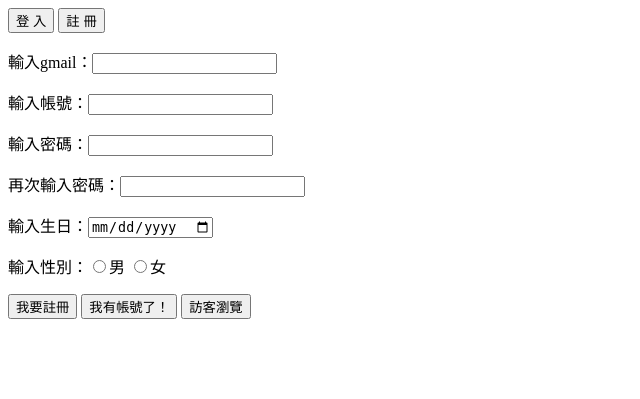
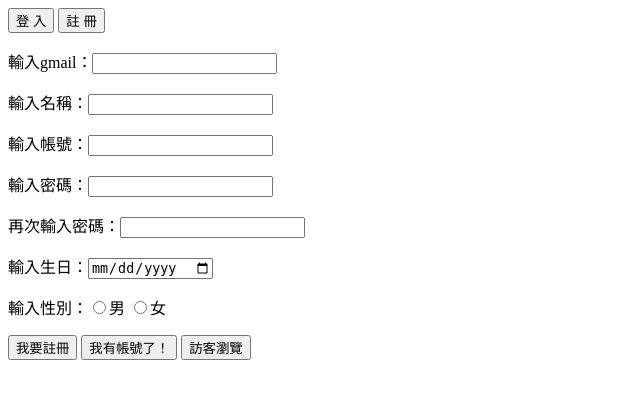
Before and after one commit to mark90645/welovejenny, a PHP site: page /sign_up_page.php in a window 1280 px wide. Shown: the top 399 px of the page, without its empty margins (0-640 px from the left). Run offline with PHP 8.4, Linux system fonts and the light colour scheme.

Commit message:
Update sign_up_page.php

```diff
--- a/sign_up_page.php
+++ b/sign_up_page.php
@@ -76,6 +76,8 @@ function function_alert($message) {
                         <p class = "input_bar">
                             輸入gmail：<input type="text" name="gmail"></p>
                         <p class = "input_bar">
+                            輸入名稱：<input type="text" name="member_name"></p>
+                        <p class = "input_bar">
                             輸入帳號：<input type="text" name="member_account"></p>
                         <p class = "input_bar">
                             輸入密碼：<input type="password" name="password"></p>
```
